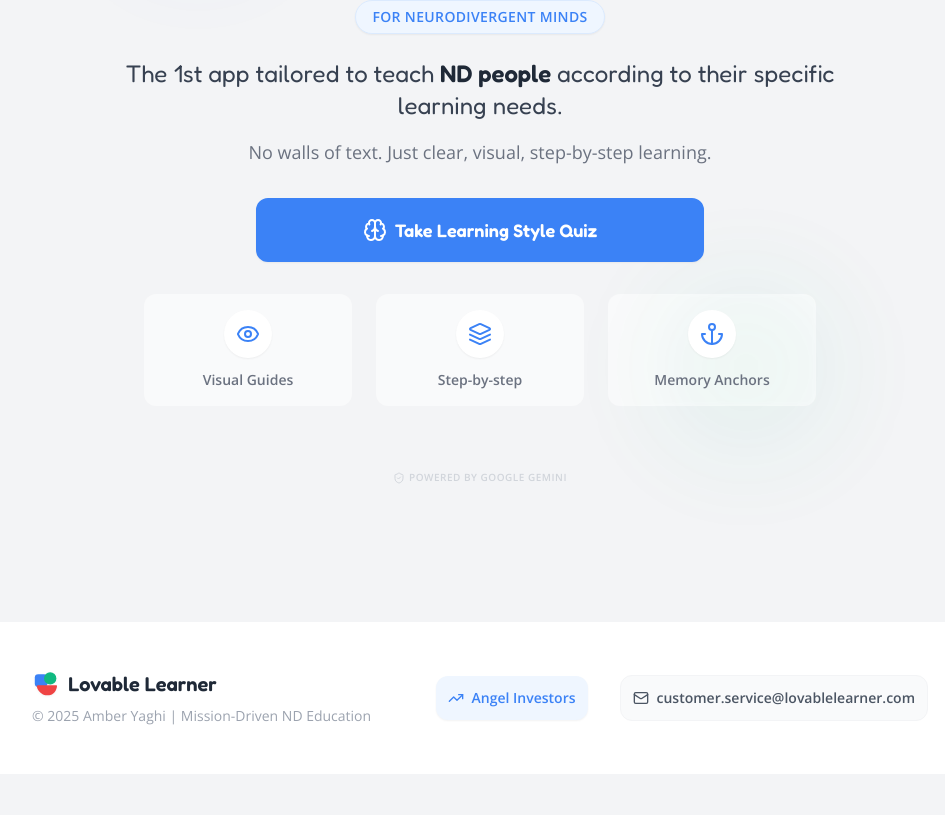
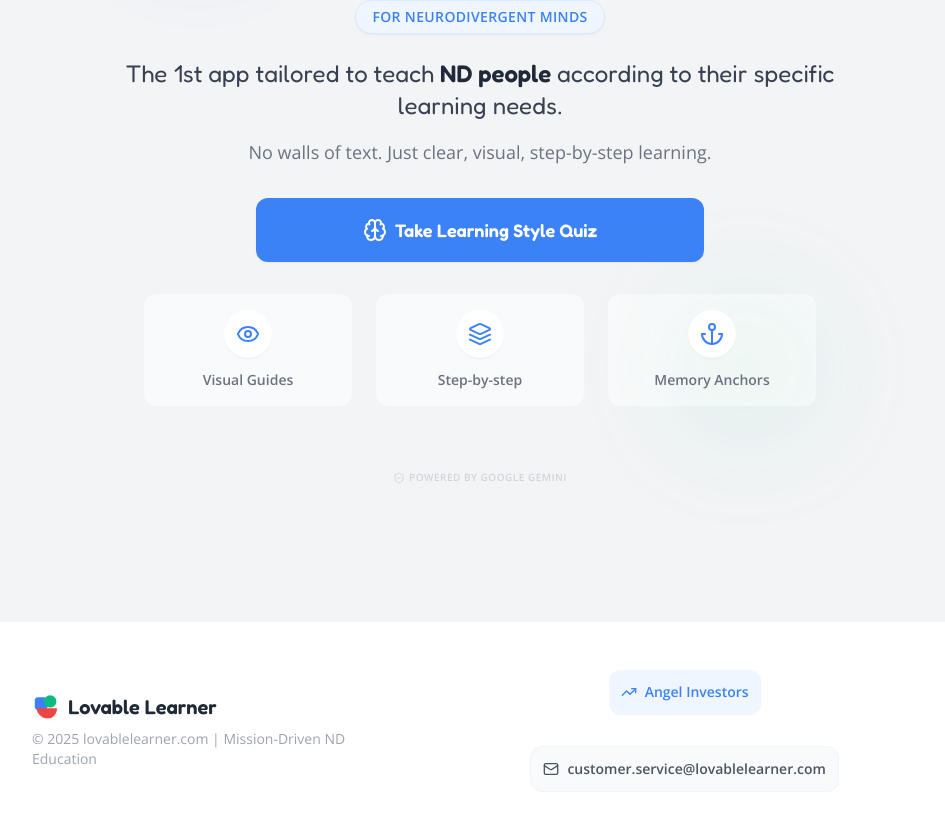
Before and after one commit to ayaghi88/LovableLearnerApp, a React (Vite) app: page / in a window 1280 px wide. Shown: the part 333-1148 px from the top of the page, without its empty margins (160-1105 px from the left). Before the commit the page ends 1107 px from the top, so only its background shows below. Built offline with nearby package versions, Linux system fonts and the light colour scheme.

Commit message:
feat: Update investor copy to focus on mission and vision
Replaces founder name mentions with more general, mission-focused language. Updates footer copyright to reflect website domain.

```diff
--- a/components/Layout.tsx
+++ b/components/Layout.tsx
@@ -43,7 +43,7 @@ export const Layout: React.FC<LayoutProps> = ({ children, currentView, setView }
               <Logo size={28} />
               <span className="font-display font-bold text-brand-black text-xl">Lovable Learner</span>
             </div>
-            <div className="text-sm text-gray-400 font-medium">© 2025 Amber Yaghi | Mission-Driven ND Education</div>
+            <div className="text-sm text-gray-400 font-medium">© 2025 lovablelearner.com | Mission-Driven ND Education</div>
           </div>
           <div className="flex flex-wrap justify-center gap-4 md:gap-8 items-center">
             <button
--- a/views/Investor.tsx
+++ b/views/Investor.tsx
@@ -64,7 +64,7 @@ export const Investor: React.FC<{ onBack: () => void }> = ({ onBack }) => {
     },
     {
       title: "The Visionary Team",
-      subtitle: "Led by Amber Yaghi",
+      subtitle: "Founder-Led Strategy",
       points: [
         "Expert-driven architecture for high user empathy.",
         "Scaling rapidly to empower 10M+ students by 2027.",
@@ -100,7 +100,7 @@ export const Investor: React.FC<{ onBack: () => void }> = ({ onBack }) => {
         </h1>
         <div className="flex flex-col items-center justify-center gap-2">
            <div className="flex flex-col md:flex-row items-center gap-2 md:gap-3 text-lg font-medium text-gray-600">
-            <span>Founder: <strong className="text-brand-black">Amber Yaghi</strong></span>
+            <span>Mission-Driven <strong className="text-brand-black">Founder-Led Startup</strong></span>
           </div>
         </div>
       </div>
@@ -154,7 +154,7 @@ export const Investor: React.FC<{ onBack: () => void }> = ({ onBack }) => {
         <div className="bg-white p-10 rounded-[2.5rem] border-2 border-brand-blue/10 shadow-2xl flex flex-col gap-6 text-center relative overflow-hidden">
           <div className="space-y-2 mb-4">
             <h4 className="text-2xl font-bold font-display text-brand-black">Project Pitch</h4>
-            <p className="text-gray-500 font-medium">Founder & CEO: Amber Yaghi</p>
+            <p className="text-gray-500 font-medium">lovablelearner.com</p>
           </div>
 
           <Button
```
